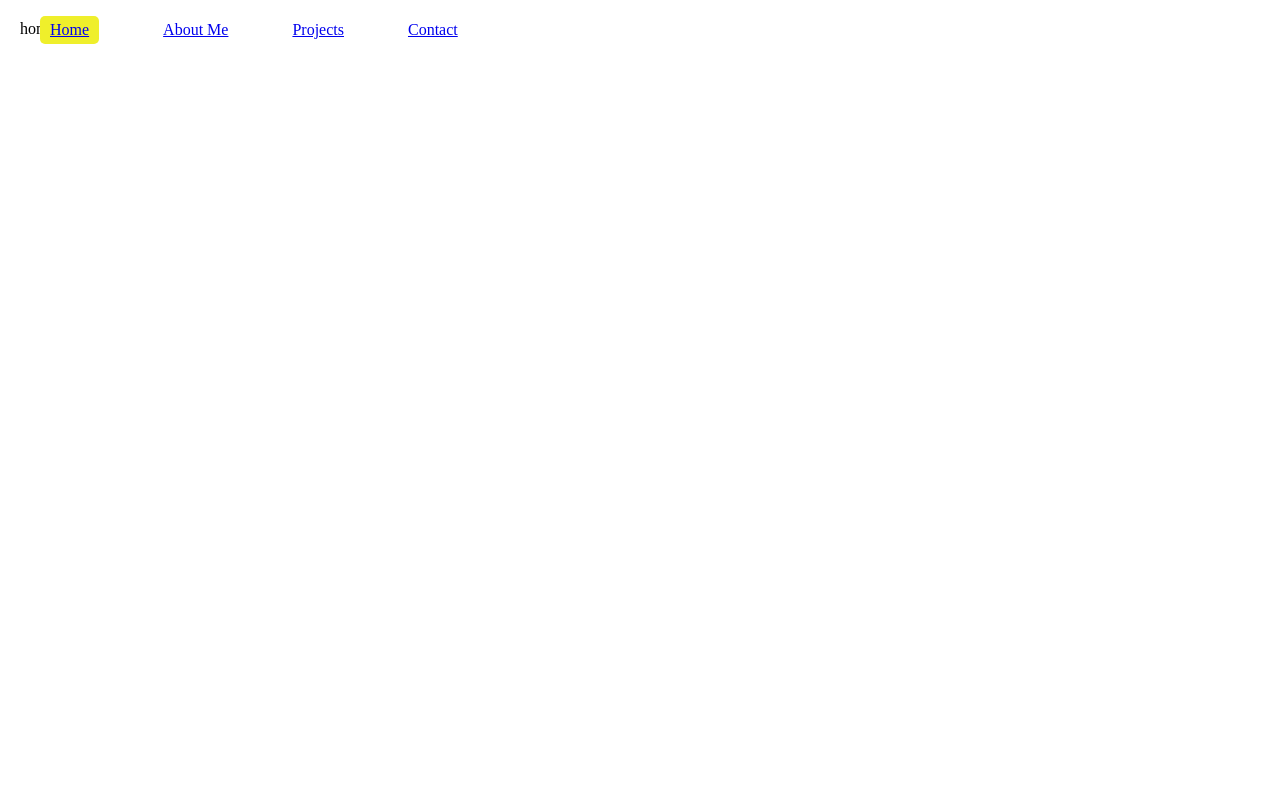
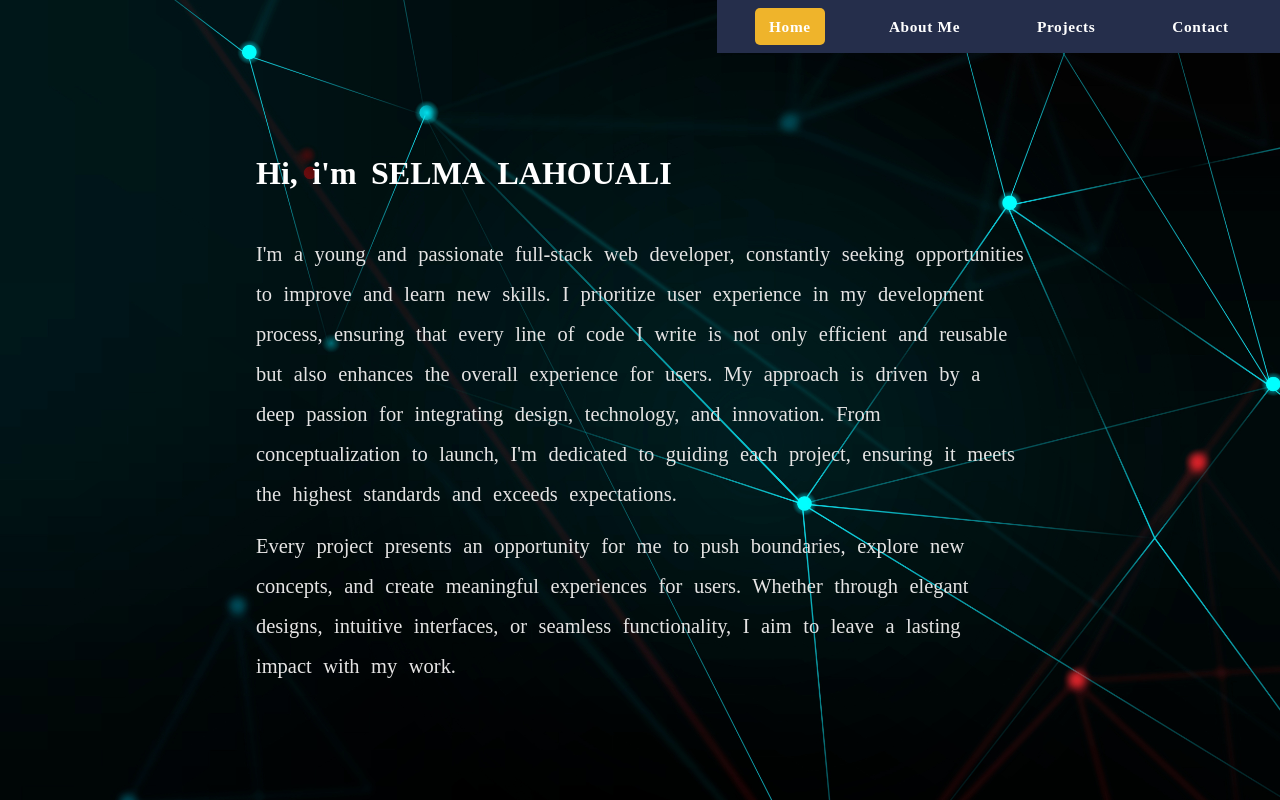
Before and after one commit to selma-lahouali/selma-lahouali-PortFolio, a React (Vite) app: page / in a window 1280 px wide. Shown: the top 800 px of the page. Built offline with nearby package versions, Linux system fonts and the light colour scheme.

Commit message:
home+background

```diff
--- a/src/Components/NavBare/NavBare.css
+++ b/src/Components/NavBare/NavBare.css
@@ -1,33 +1,36 @@
-/* NavBare.css */
 .navBare {
+  position: fixed;
+  right: 0vw;
   display: flex;
-  list-style: none;
   align-items: center;
-  justify-content: end;
-  gap: 5vw;
-  position: fixed;
-}
-
-.navBare ul {
-  display: flex;
+  gap: 4vw;
+  z-index: 999;
+  background-color: rgb(37, 46, 75);
+  padding-right: 3vw;
+  padding: 1vh 3vw 1vh 3vw;
+  margin: 0;
   list-style: none;
 }
-
-.navBare ul li {
-  margin-right: 20px;
-}
-
-.navBare ul li a {
+.navBare a {
   text-decoration: none;
-  color: black;
-}
-
-.active {
-  background-color: rgb(239, 239, 43);
-  padding: 5px 10px;
+  color: rgb(255, 255, 255);
+  font-size: 1.2vw;
+  font-weight: bold;
+  letter-spacing: 0.05vw;
+  padding: 1.2vh 1vw;
   border-radius: 5px;
 }
-
+.active {
+  background-color: rgb(239, 180, 43);
+  padding: 1.2vh 0.1vw;
+  border-radius: 5px;
+}
+.navBare a:hover {
+  background-color: rgb(239, 180, 43);
+  padding: 1.2vh 1vw;
+  border-radius: 5px;
+  transition: 0.1s;
+}
 .section {
   height: 100vh;
   padding: 20px;
--- a/src/Pages/Home/Home.css
+++ b/src/Pages/Home/Home.css
@@ -0,0 +1,21 @@
+.home-container {
+  display: flex;
+  justify-content: center;
+}
+.home {
+  color: white;
+  word-spacing: 0.5vw;
+  display: flex;
+  flex-direction: column;
+  justify-content: center;
+  width: 60vw;
+}
+.home p {
+  font-size: 1.6vw;
+  line-height: 5vh;
+  color: rgb(229, 228, 228);
+  font-family: "Times New Roman", Times, serif;
+}
+#paragraph-1 {
+  margin-bottom: -1vh;
+}
--- a/src/Pages/Home/Home.jsx
+++ b/src/Pages/Home/Home.jsx
@@ -1,8 +1,27 @@
+import "./Home.css";
 const Home = () => {
   return (
     <>
-      <div id="home" className="home section">
-        home page
+      <div className="home-container">
+        <div id="home" className="home section">
+          <h1>Hi, i'm SELMA LAHOUALI</h1>
+          <p id="paragraph-1">
+            I'm a young and passionate full-stack web developer, constantly
+            seeking opportunities to improve and learn new skills. I prioritize
+            user experience in my development process, ensuring that every line
+            of code I write is not only efficient and reusable but also enhances
+            the overall experience for users. My approach is driven by a deep
+            passion for integrating design, technology, and innovation. From
+            conceptualization to launch, I'm dedicated to guiding each project,
+            ensuring it meets the highest standards and exceeds expectations.
+          </p>
+          <p id="paragraph-2">
+            Every project presents an opportunity for me to push boundaries,
+            explore new concepts, and create meaningful experiences for users.
+            Whether through elegant designs, intuitive interfaces, or seamless
+            functionality, I aim to leave a lasting impact with my work.
+          </p>
+        </div>
       </div>
     </>
   );
--- a/src/index.css
+++ b/src/index.css
@@ -1,4 +1,8 @@
 body {
   margin: 0;
   padding: 0;
+  background-image: url("./assets/background.jpg");
+  background-size: cover;
+  background-position: center;
+  background-attachment: fixed;
 }
```
Also changed, not shown: src/assets/background.jpg (added).
